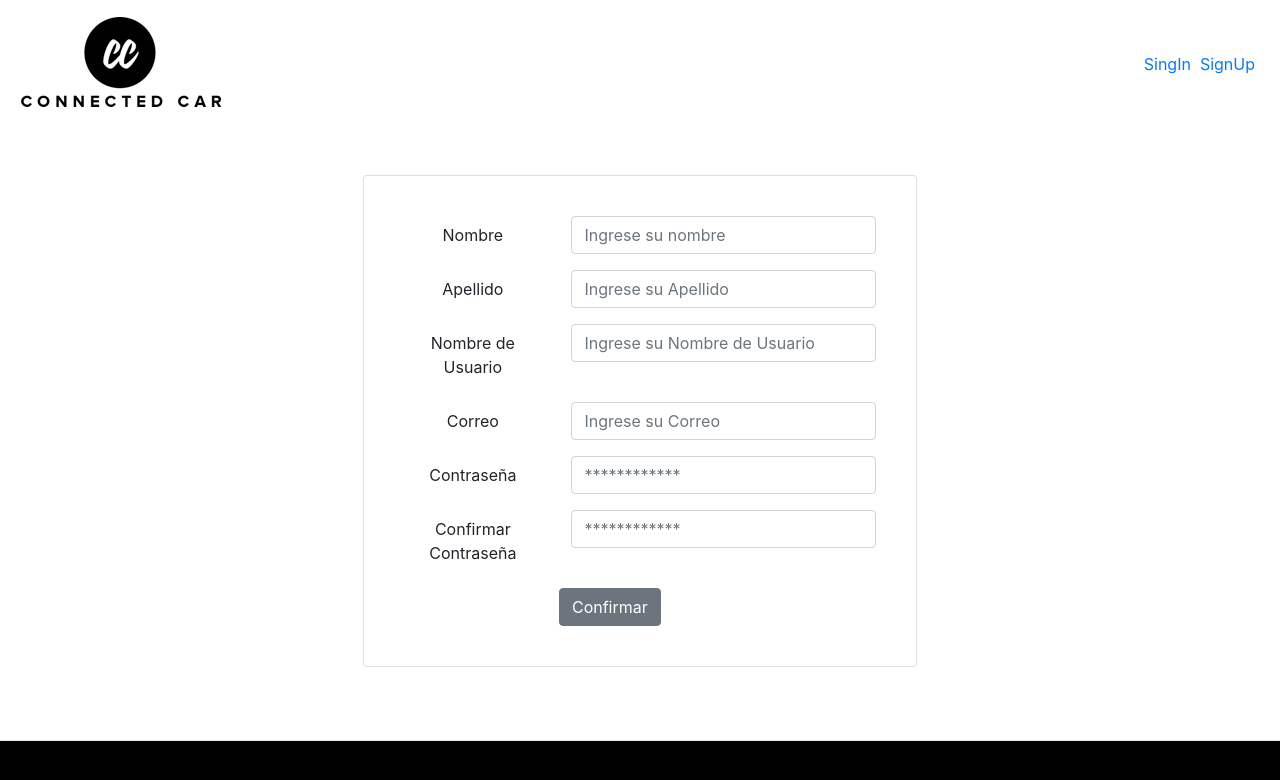
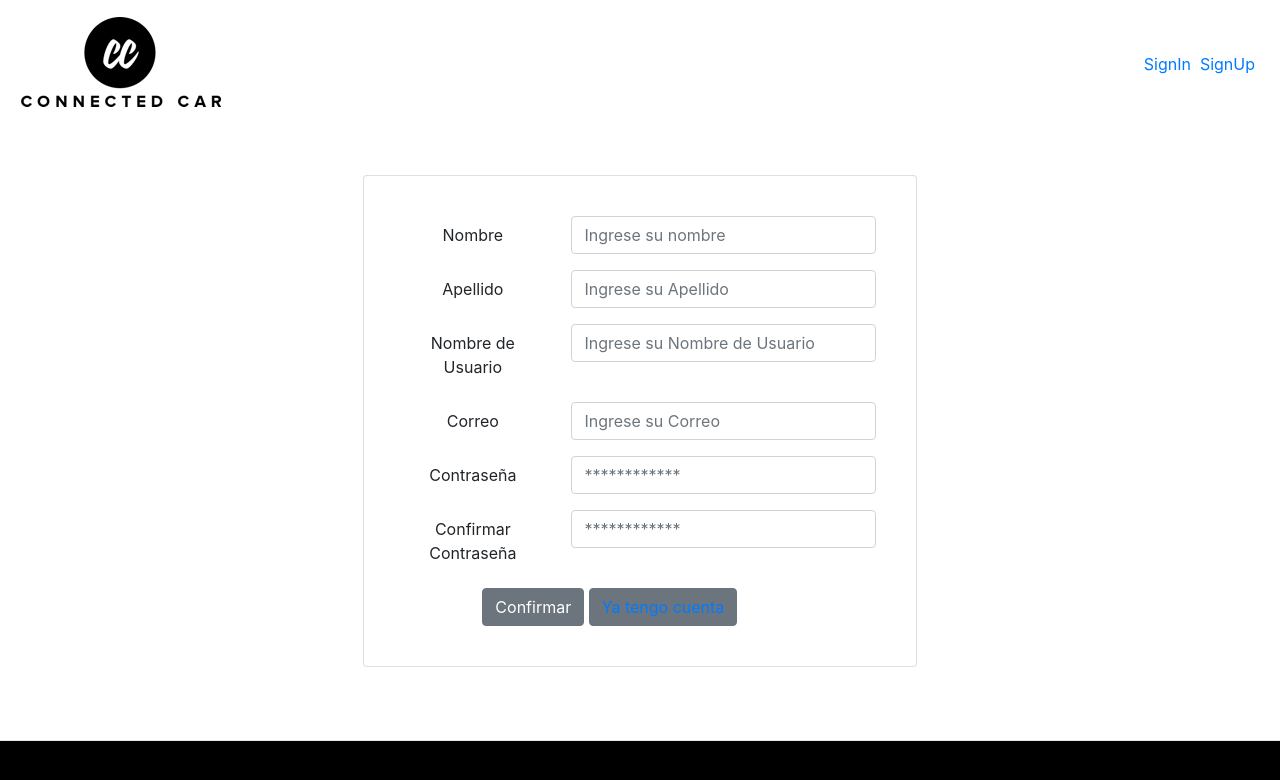
Before and after one commit to andreaescobarb/connectedcar, a React (Create React App) app: page /#/SingUp.js in a window 1280 px wide. Shown: the top 780 px of the page. Built offline with nearby package versions, Linux system fonts and the light colour scheme.

Commit message:
signin and signup with routes

```diff
--- a/src/Componentes/Navbar.js
+++ b/src/Componentes/Navbar.js
@@ -38,10 +38,10 @@ export default class Example extends React.Component {
           <Collapse isOpen={this.state.isOpen} navbar>
             <Nav className="ml-auto" navbar>
               <NavItem>
-                <Link to={"/SignIn.js/"}>SingIn &nbsp;</Link>
+                <Link to={"/SignIn.js/"}>SignIn &nbsp;</Link>
               </NavItem>
               <NavItem>
-                <Link to={"/SingUp.js"}>SignUp &nbsp;</Link>
+                <Link to={"/SingUp.js/"}>SignUp &nbsp;</Link>
               </NavItem>
 
             </Nav>
--- a/src/Componentes/SignIn.js
+++ b/src/Componentes/SignIn.js
@@ -9,8 +9,10 @@ import {
   Input,
   FormText
 } from "reactstrap";
+import { Link } from "react-router-dom";
 import NavBar from "./Navbar.js";
 import Footer from "./Footer";
+import SingUp from "./SignUp";
 export default class SignInForm extends React.Component {
   render() {
     return (
@@ -53,13 +55,16 @@ export default class SignInForm extends React.Component {
 
               <FormGroup check row>
                 <Col sm={{ size: 10, offset: 0 }}>
-                  <Button>Confirmar</Button>
+                  <Button size="sm">Confirmar</Button>{" "}
+                  <Button size="sm">
+                    <Link to={"/SingUp.js/"}> Crear Cuenta </Link>
+                  </Button>
                 </Col>
               </FormGroup>
             </Form>
           </Card>
         </div>
-        <Footer/>
+        <Footer />
       </div>
     );
   }
--- a/src/Componentes/SignUp.js
+++ b/src/Componentes/SignUp.js
@@ -9,16 +9,21 @@ Card,
   Input,
   FormText
 } from "reactstrap";
-import NavBar from './Navbar.js';
-import Footer from './Footer';
+import { Link } from "react-router-dom";
+import NavBar from "./Navbar.js";
+import Footer from "./Footer";
+import SingIn from "./SignIn";
 export default class SignInForm extends React.Component {
   render() {
     return (
       <div>
-        <NavBar></NavBar>
-            <br></br><br></br>
-        <div style ={{border: 'thin', display: 'flex', justifyContent: 'center'}}>
-          <Card style={{padding: '40px'}}>
+        <NavBar />
+        <br />
+        <br />
+        <div
+          style={{ border: "thin", display: "flex", justifyContent: "center" }}
+        >
+          <Card style={{ padding: "40px" }}>
             <Form>
               <FormGroup row>
                 <Label for="Nombre" sm={4}>
@@ -100,13 +105,16 @@ export default class SignInForm extends React.Component {
               </FormGroup>
               <FormGroup check row>
                 <Col sm={{ size: 10, offset: 0 }}>
-                <Button>Confirmar</Button>
+                  <Button>Confirmar</Button>{" "}
+                  <Button>
+                    <Link to={"/SignIn.js/"}>Ya tengo cuenta</Link>
+                  </Button>
                 </Col>
               </FormGroup>
             </Form>
           </Card>
         </div>
-        <Footer/>
+        <Footer />
       </div>
     );
   }
```
Also changed, not shown: src/Componentes/Homepage.js (+15 -15 lines). Lines whose indentation alone changed are shown as unchanged.
